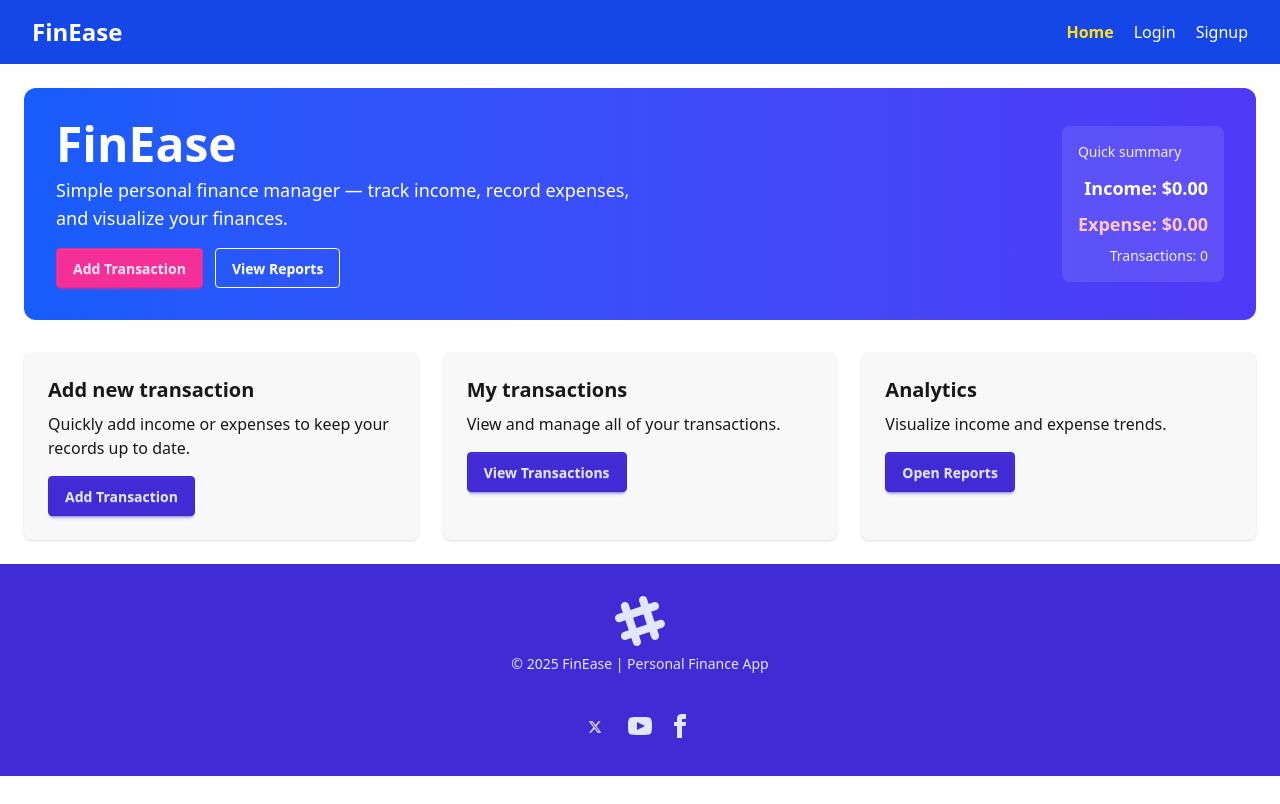
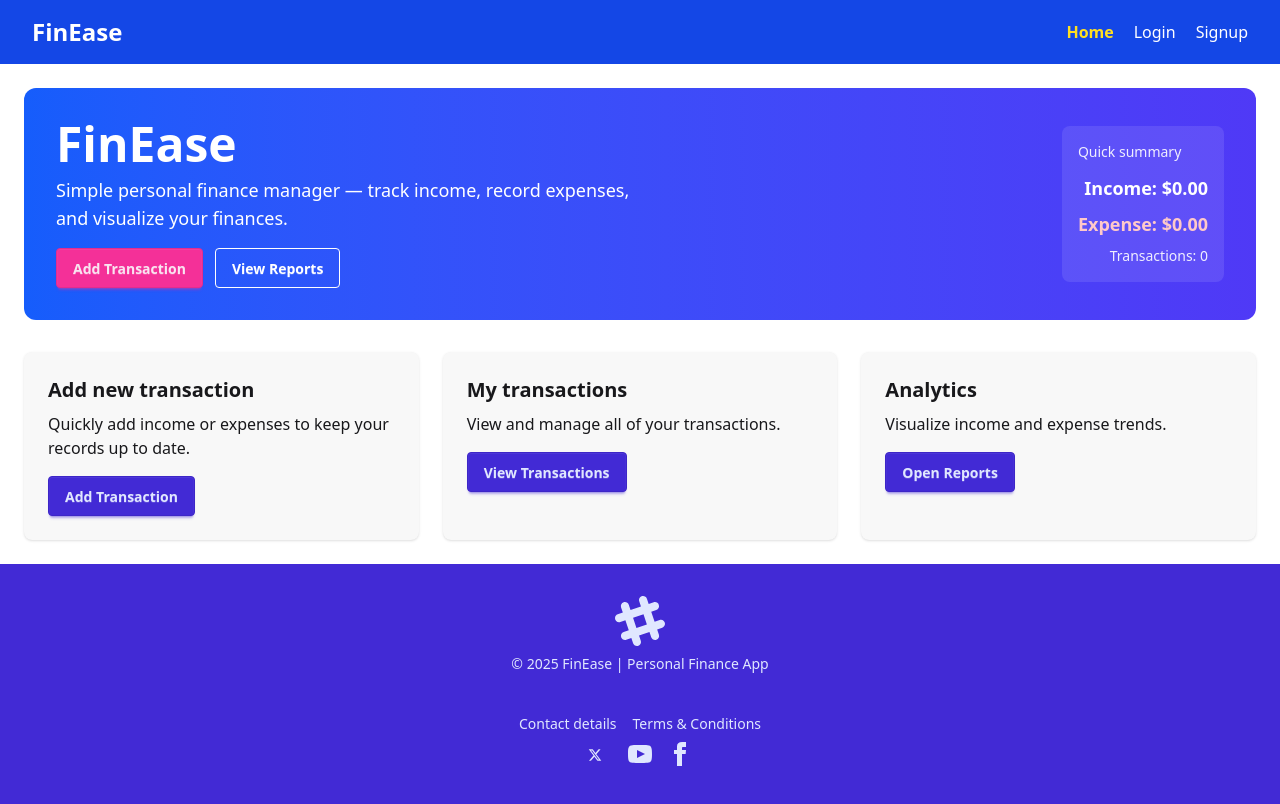
Before and after one commit to Ujjal-web/finance-client, a React (Vite) app: page / in a window 1280 px wide. Built offline with nearby package versions, Linux system fonts and the light colour scheme; no server answers.

Commit message:
footer updated

```diff
--- a/src/components/Footer.jsx
+++ b/src/components/Footer.jsx
@@ -20,6 +20,10 @@ const Footer = () => {
 
             </aside>
             <nav>
+                <div className="grid grid-flow-col gap-4">
+                    <a href="">Contact details</a>
+                    <a href="">Terms & Conditions</a>
+                </div>
                 <div className="grid grid-flow-col gap-4">
                     <a>
                         <svg
```
